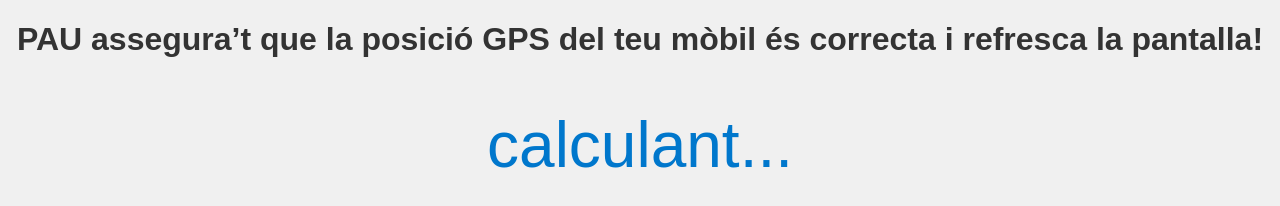
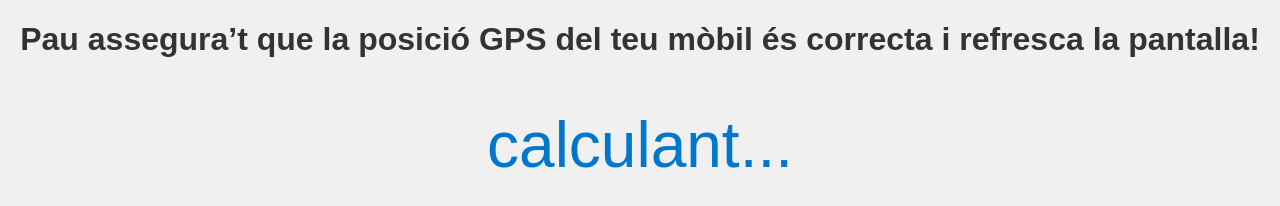
Before and after one commit to xredon/Geo, a plain HTML site: page index_Pau.html in a window 1280 px wide. Drawn offline with Linux system fonts and the light colour scheme.

Commit message:
Update index_Pau.html

```diff
--- a/index_Pau.html
+++ b/index_Pau.html
@@ -6,7 +6,7 @@
     <link rel="stylesheet" type="text/css" href="styles.css">
 </head>
 <body>
-    <h1>PAU assegura&rsquo;t que la posici&oacute; GPS del teu m&ograve;bil &eacute;s correcta i refresca la pantalla!</h1>
+    <h1>Pau assegura&rsquo;t que la posici&oacute; GPS del teu m&ograve;bil &eacute;s correcta i refresca la pantalla!</h1>
     <p id="distance">calculant...</p>
     <p id="congratsMessage"></p>
 
```
